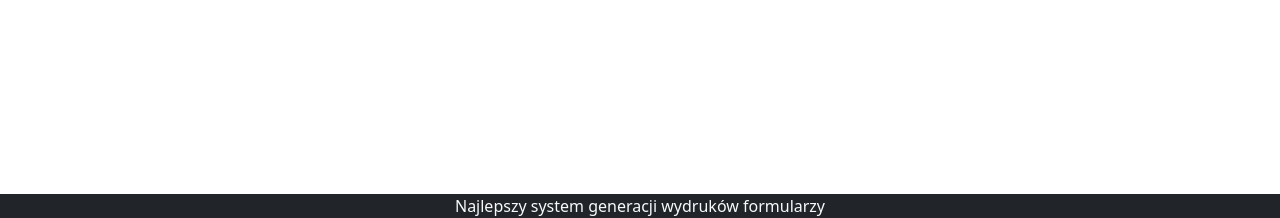
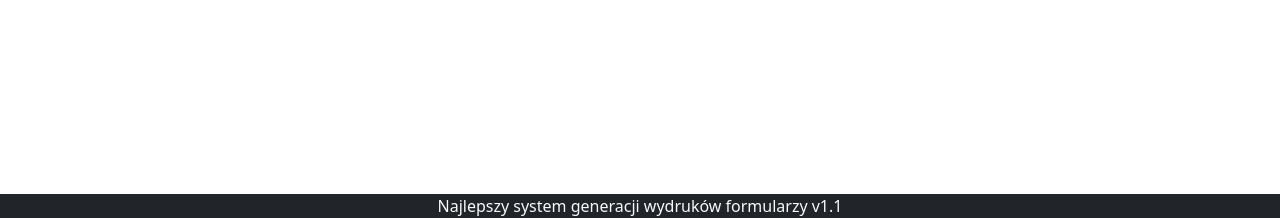
Before and after one commit to MateuszWawro/orzeczenieTechniczneApp, a Flask app: page / in a window 1280 px wide. Shown: the part 582-800 px from the top of the page. Run offline with Flask 2, Linux system fonts and the light colour scheme.

Commit message:
zakończenie prac -> udostępnienie finalnej wersji aplikacji v1.1

```diff
--- a/app/templates/formularz.html
+++ b/app/templates/formularz.html
@@ -49,7 +49,7 @@
 </div>
 <footer class="fixed-bottom bg-dark">
     <div class="container" style="text-align: center">
-        <span class="text-light center">Najlepszy system generacji wydruków formularzy </span>
+        <span class="text-light center">Najlepszy system generacji wydruków formularzy v1.1</span>
     </div>
   </footer>
 </body>
--- a/app/templates/formularz_awar.html
+++ b/app/templates/formularz_awar.html
@@ -44,7 +44,7 @@
 </div>
 <footer class="fixed-bottom bg-dark">
     <div class="container" style="text-align: center">
-        <span class="text-light center">Najlepszy system generacji wydruków formularzy </span>
+        <span class="text-light center">Najlepszy system generacji wydruków formularzy v1.1 </span>
     </div>
 </footer>
 </body>
--- a/app/templates/index.html
+++ b/app/templates/index.html
@@ -27,7 +27,7 @@
 </div>
 <footer class="fixed-bottom bg-dark">
     <div class="container" style="text-align: center">
-        <span class="text-light center">Najlepszy system generacji wydruków formularzy </span>
+        <span class="text-light center">Najlepszy system generacji wydruków formularzy v1.1</span>
     </div>
   </footer>
 </body>
--- a/app/templates/lista_orzeczen.html
+++ b/app/templates/lista_orzeczen.html
@@ -58,7 +58,7 @@
 </script>
 <footer class="fixed-bottom bg-dark">
     <div class="container" style="text-align: center">
-        <span class="text-light center">Najlepszy system generacji wydruków formularzy </span>
+        <span class="text-light center">Najlepszy system generacji wydruków formularzy v1.1 </span>
     </div>
   </footer>
 </body>
--- a/app/templates/lista_orzeczen_awar.html
+++ b/app/templates/lista_orzeczen_awar.html
@@ -54,7 +54,7 @@
 </script>
 <footer class="fixed-bottom bg-dark">
     <div class="container" style="text-align: center">
-        <span class="text-light center">Najlepszy system generacji wydruków formularzy </span>
+        <span class="text-light center">Najlepszy system generacji wydruków formularzy v1.1 </span>
     </div>
 </footer>
 </body>
--- a/app/templates/login_form.html
+++ b/app/templates/login_form.html
@@ -22,7 +22,7 @@
 </div>
 <footer class="fixed-bottom bg-dark">
     <div class="container" style="text-align: center">
-        <span class="text-light center">Najlepszy system generacji wydruków formularzy </span>
+        <span class="text-light center">Najlepszy system generacji wydruków formularzy v1.1</span>
     </div>
 </footer>
 </body>
--- a/app/templates/login_form_awar.html
+++ b/app/templates/login_form_awar.html
@@ -21,8 +21,8 @@
     </div>
 </div>
 <footer class="fixed-bottom bg-dark">
-    <div class="container" style="text-align: center">
-        <span class="text-light center">Najlepszy system generacji wydruków formularzy </span>
+    <div class="container" style="text-align: center font-family: Courier New">
+        <span class="text-light center">Najlepszy system generacji wydruków formularzy v1.1 </span>
     </div>
   </footer>
 </body>
```
Also changed, not shown: orztechApp_database.db.
